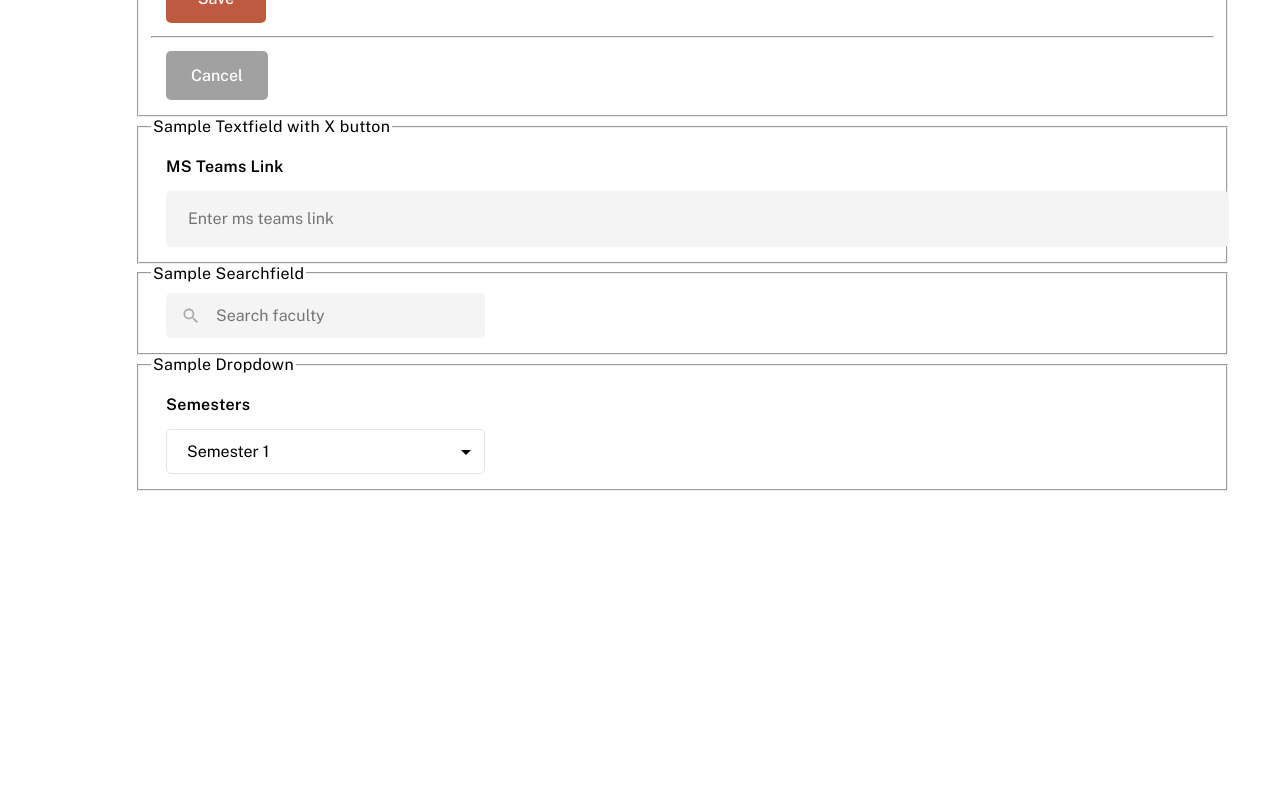
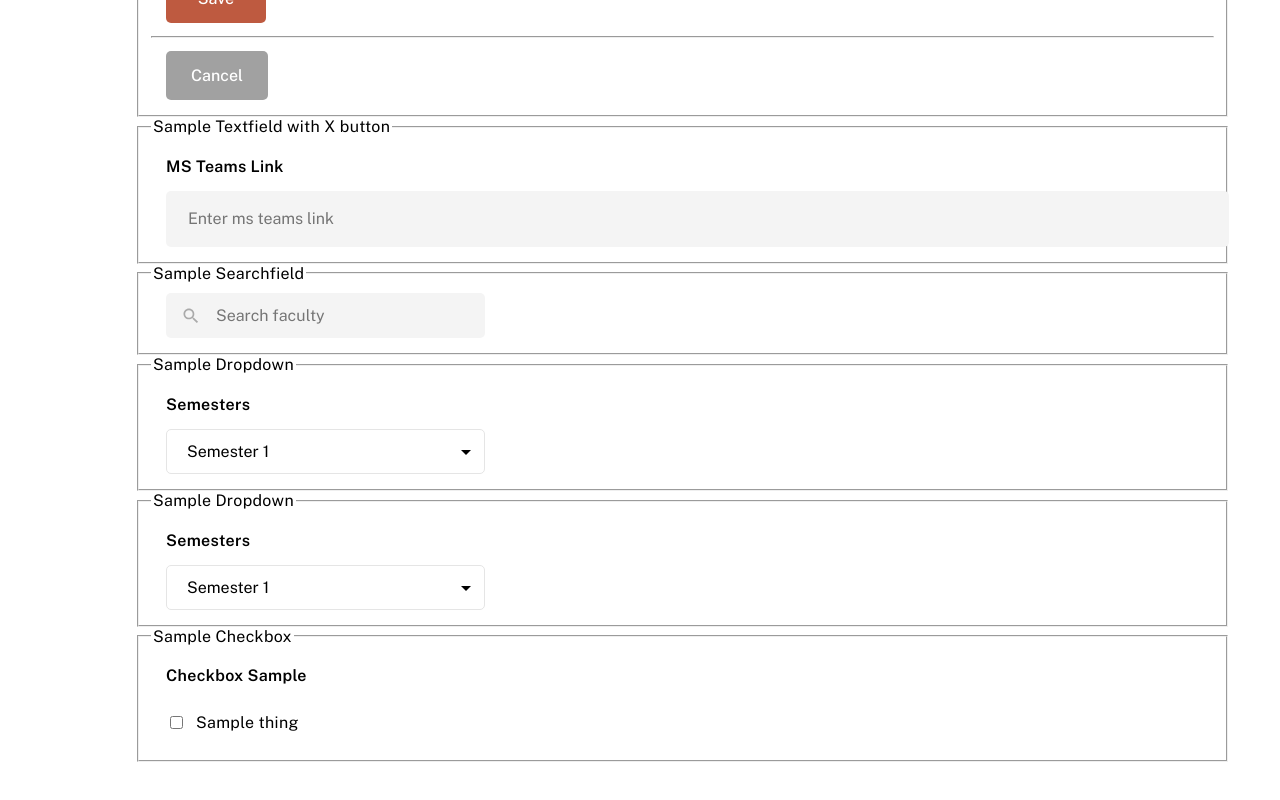
Before and after one commit to eroldramos/wfarproject, a React (Create React App) app in the folder frontend/: page / in a window 1280 px wide. Shown: the part 825-1625 px from the top of the page. Before the commit the page ends 1382 px from the top, so only its background shows below. Built offline with nearby package versions, Linux system fonts and the light colour scheme.

Commit message:
Created checkbox and updated class -> classname

```diff
--- a/frontend/src/components/Sample/Sample.js
+++ b/frontend/src/components/Sample/Sample.js
@@ -2,8 +2,9 @@ import { Fragment, useState } from "react";
 import TextField from "../UI/FormControl/InputField/TextField";
 import DateField from "../UI/FormControl/InputField/DateField";
 import SearchField from "../UI/FormControl/InputField/SearchField";
-import DropdownField from "../UI/FormControl/InputField/DropdownField";
+import DropdownField from "../UI/FormControl/DropdownField/DropdownField";
 import Button from "../UI/FormControl/Button/Button";
+import Checkbox from "../UI/FormControl/Checkbox/Checkbox";
 
 function Sample() {
 
@@ -26,6 +27,11 @@ function Sample() {
 
     const myFunction = () => {
         alert("You selected something, now configure this on the dropdown field component.");
+    }
+
+
+    const myFunctionCheckbox = () => {
+        alert("Configure this on the checkbox field component.");
     }
 
     return (
@@ -185,7 +191,33 @@ function Sample() {
 
             </fieldset>
 
-            <p id="demo"></p>
+
+            <fieldset>
+                <legend>Sample Dropdown</legend>
+                <DropdownField
+                    id="sample"
+                    name="sample"
+                    labelName="Semesters"
+                    onChange={myFunction}
+                    options={SAMPLE_OPTIONS}
+                    width="rg"
+                    height="th" /*th - table height; fh - form height*/
+                />
+
+            </fieldset>
+
+
+            <fieldset>
+                <legend>Sample Checkbox</legend>
+                <Checkbox
+                    id="sample"
+                    name="sample"
+                    label="Checkbox Sample"
+                    labelName="Sample thing"
+                    onChange={myFunctionCheckbox}
+                />
+
+            </fieldset>
 
         </Fragment>
     );
--- /dev/null
+++ b/frontend/src/components/UI/FormControl/Checkbox/Checkbox.js
@@ -0,0 +1,15 @@
+import styles from './Checkbox.module.css';
+
+const DropdownField = (props) => {
+    return (
+        <div className={styles["form-control"]}>
+            <label className={styles["title"]}>{props.label}</label>
+            <div className={styles["container"]}>
+                <input id={props.id} type="checkbox" value={props.value} onChange={props.onChange} />
+                <label className={styles["text"]} htmlFor={props.id}>{props.labelName}</label>
+            </div>
+        </div>
+    );
+}
+
+export default DropdownField;
--- /dev/null
+++ b/frontend/src/components/UI/FormControl/Checkbox/Checkbox.module.css
@@ -0,0 +1,30 @@
+.form-control {
+    width: 320px;
+    margin: 5px 15px;
+    position: relative;
+}
+
+.form-control .title {
+    font-style: normal;
+    font-weight: 600;
+    font-size: 1em;
+    margin: 15px 0;
+    display: block;
+}
+
+.form-control .container {
+    height: 45px;
+    display: flex;
+    align-items: center;
+}
+
+.form-control .text {
+    margin-left: 10px;
+    font-weight: 400;
+}
+
+@media only screen and (max-width: 768px) {
+    .form-control {
+        width: 100% !important;
+    }
+}
--- a/frontend/src/components/UI/FormControl/InputField/DropdownField.js
+++ b/frontend/src/components/UI/FormControl/DropdownField/DropdownField.js
@@ -2,9 +2,9 @@ import styles from './DropdownField.module.css';
 
 const DropdownField = (props) => {
     return (
-        <div class={styles["form-control"] + " " + styles[props.width] + " " + styles[props.height]}>
+        <div className={styles["form-control"] + " " + styles[props.width] + " " + styles[props.height]}>
             <label htmlFor={props.id}>{props.labelName}</label>
-            <select class={styles["form-control"]} onChange={props.onChange}>
+            <select className={styles["form-control"]} onChange={props.onChange}>
                 {props.options.map(option => {
                     return (
                         <option key={option.value} value={option.value}>{option.label}</option>
```
Also changed, not shown: frontend/src/components/UI/FormControl/DropdownField/DropdownField.module.css (renamed from frontend/src/components/UI/FormControl/InputField/DropdownField.module.css).
